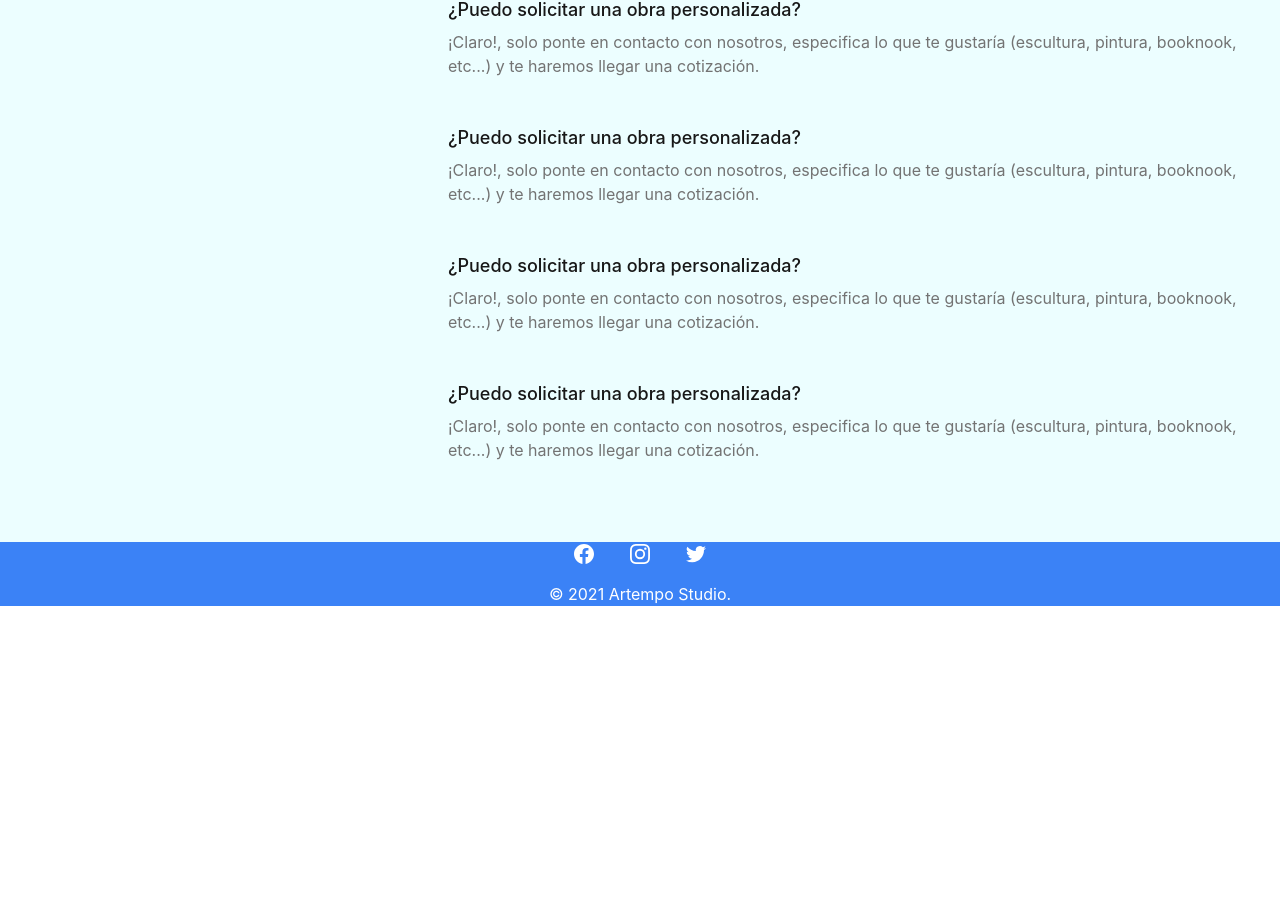
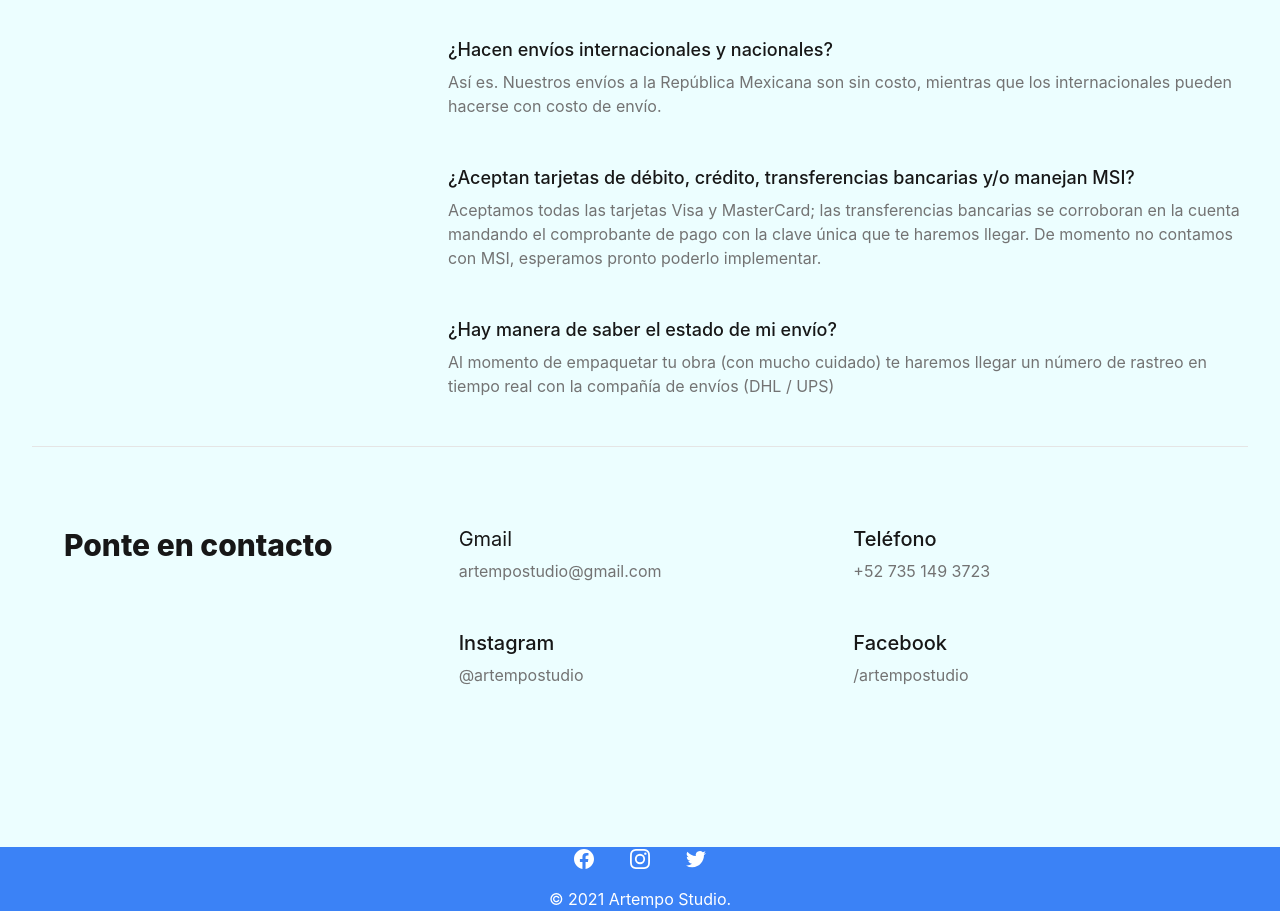
Before and after one commit to romibernard/artempo-client, a React (Create React App) app: page /contacto in a window 1280 px wide. Shown: the part 314-1225 px from the top of the page. Before the commit the page ends 920 px from the top, so only its background shows below. Built offline with nearby package versions, Linux system fonts and the light colour scheme; no server answers.

Commit message:
FAQ terminado

```diff
--- a/src/components/Contacto.js
+++ b/src/components/Contacto.js
@@ -5,23 +5,23 @@ import UsersContext from '../context/Users/UsersContext';
 const faqs = [
   {
     question: '¿Puedo solicitar una obra personalizada?',
-    answer: '¡Claro!, solo ponte en contacto con nosotros, especifica lo que te gustaría (escultura, pintura, booknook, etc...) y te haremos llegar una cotización.',
+    answer: '¡Claro!, solo ponte en contacto con nosotros, especifica lo que te gustaría (escultura, pintura, booknook, etc...) y te haremos llegar una cotización. ¡Haz volar tu imaginación!',
   },
   {
-    question: '¿Puedo solicitar una obra personalizada?',
-    answer: '¡Claro!, solo ponte en contacto con nosotros, especifica lo que te gustaría (escultura, pintura, booknook, etc...) y te haremos llegar una cotización.',
+    question: '¿Hacen envíos internacionales y nacionales?',
+    answer: 'Así es. Nuestros envíos a la República Mexicana son sin costo, mientras que los internacionales pueden hacerse con costo de envío.',
   },
   {
-    question: '¿Puedo solicitar una obra personalizada?',
-    answer: '¡Claro!, solo ponte en contacto con nosotros, especifica lo que te gustaría (escultura, pintura, booknook, etc...) y te haremos llegar una cotización.',
+    question: '¿Aceptan tarjetas de débito, crédito, transferencias bancarias y/o manejan MSI?',
+    answer: 'Aceptamos todas las tarjetas Visa y MasterCard; las transferencias bancarias se corroboran en la cuenta mandando el comprobante de pago con la clave única que te haremos llegar. De momento no contamos con MSI, esperamos pronto poderlo implementar.',
   },
   {
-    question: '¿Puedo solicitar una obra personalizada?',
-    answer: '¡Claro!, solo ponte en contacto con nosotros, especifica lo que te gustaría (escultura, pintura, booknook, etc...) y te haremos llegar una cotización.',
+    question: '¿Hay manera de saber el estado de mi envío?',
+    answer: 'Al momento de empaquetar tu obra (con mucho cuidado) te haremos llegar un número de rastreo en tiempo real con la compañía de envíos (DHL / UPS)',
   },
   {
-    question: '¿Puedo solicitar una obra personalizada?',
-    answer: '¡Claro!, solo ponte en contacto con nosotros, especifica lo que te gustaría (escultura, pintura, booknook, etc...) y te haremos llegar una cotización.',
+    question: '         ',
+    answer: '     '
   }
 ]
 
@@ -37,7 +37,7 @@ export default function Contacto() {
           <div>
             <h2 className="text-3xl font-extrabold text-gray-900">Preguntas frecuentes</h2>
           </div>
-          <div className="mt-12 lg:mt-0 lg:col-span-2">
+          <div className="mt-12 lg:mt-10 lg:col-span-2">
             <dl className="space-y-12">
               {faqs.map((faq) => (
                 <div key={faq.question}>
@@ -46,6 +46,52 @@ export default function Contacto() {
                 </div>
               ))}
             </dl>
+          </div>
+        </div>
+        <hr />
+        <div className="max-w-7xl mx-auto py-32 px-4 sm:px-6 lg:py-20 lg:px-8">
+          <div className="divide-y-2 divide-gray-200">
+            <div className="lg:grid lg:grid-cols-3 lg:gap-8">
+              <h2 className="text-2xl font-extrabold text-gray-900 sm:text-3xl">Ponte en contacto</h2>
+              <div className="mt-8 grid grid-cols-1 gap-12 sm:grid-cols-2 sm:gap-x-8 sm:gap-y-12 lg:mt-0 lg:col-span-2">
+                <div>
+                  <h3 className="text-xl leading-6 font-large text-gray-900">Gmail</h3>
+                  <dl className="mt-2 text-base text-gray-500">
+                    <div>
+                      <dt className="sr-only">Email</dt>
+                      <dd>artempostudio@gmail.com</dd>
+                    </div>
+                  </dl>
+                </div>
+                <div>
+                  <h3 className="text-xl leading-6 font-medium text-gray-900">Teléfono</h3>
+                  <dl className="mt-2 text-base text-gray-500">
+                    <div>
+                      <dt className="sr-only">Teléfono</dt>
+                      <dd>+52 735 149 3723</dd>
+                    </div>
+                  </dl>
+                </div>
+                <div>
+                  <h3 className="text-xl leading-6 font-medium text-gray-900">Instagram</h3>
+                  <dl className="mt-2 text-base text-gray-500">
+                    <div>
+                      <dt className="sr-only">Instagram</dt>
+                      <dd>@artempostudio</dd>
+                    </div>
+                  </dl>
+                </div>
+                <div>
+                  <h3 className="text-xl leading-6 font-medium text-gray-900">Facebook</h3>
+                  <dl className="mt-2 text-base text-gray-500">
+                    <div>
+                      <dt className="sr-only">Facebook</dt>
+                      <dd>/artempostudio</dd>
+                    </div>
+                  </dl>
+                </div>
+              </div>
+            </div>
           </div>
         </div>
       </div>
```
